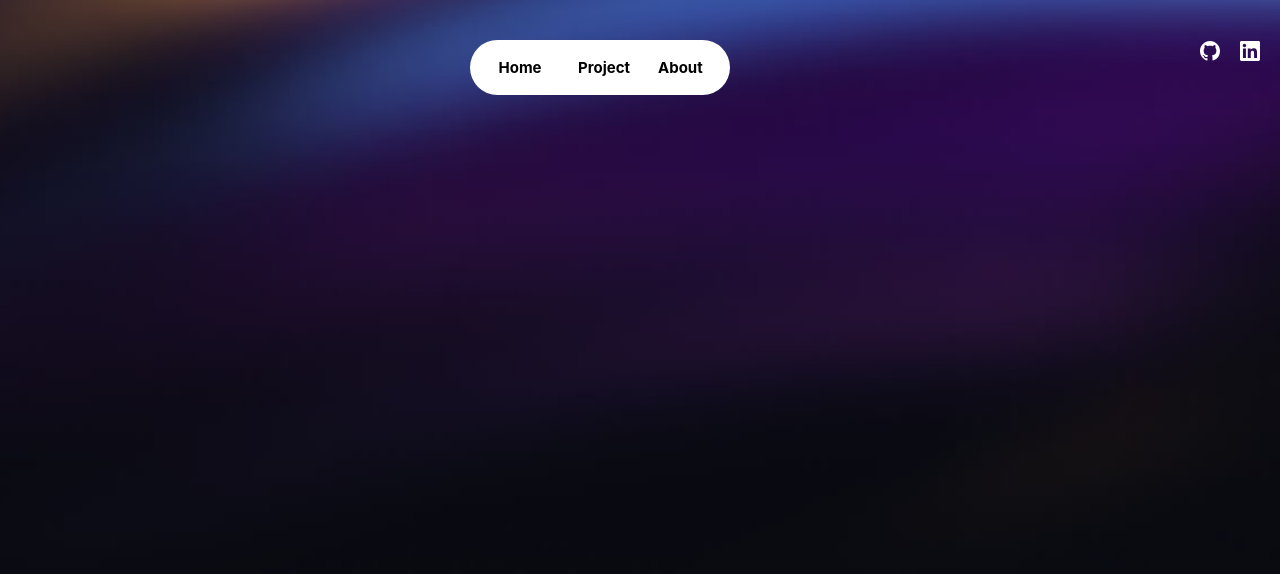
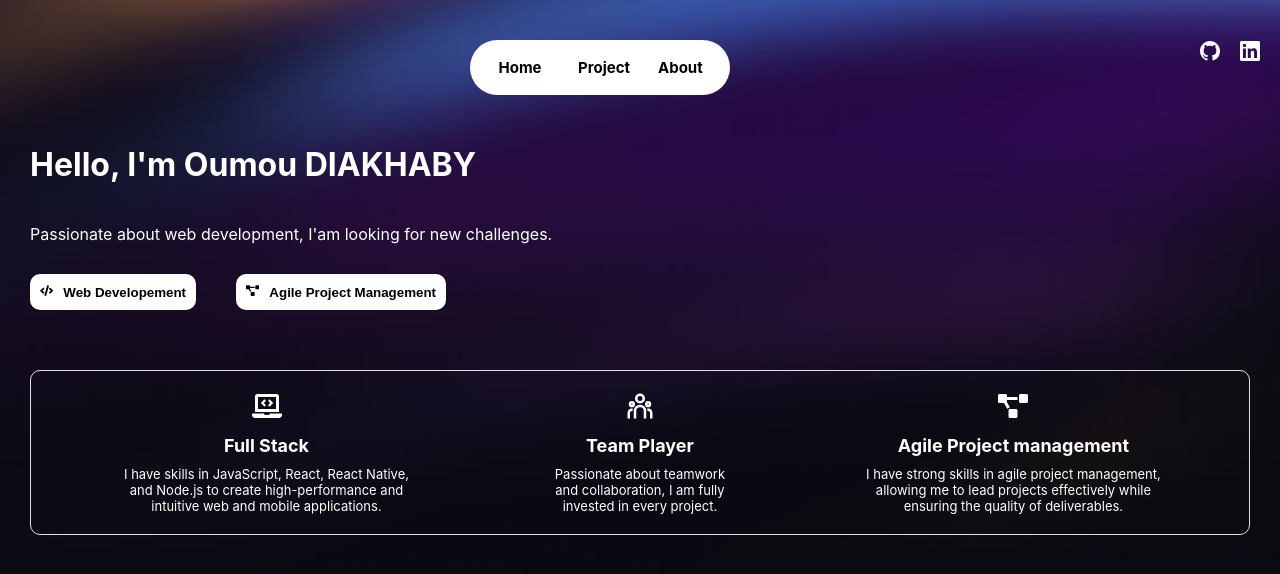
Before and after one commit to OumouDi/My-Portfolio, a React (Create React App) app in the folder app/: page / in a window 1280 px wide. Shown: the top 574 px of the page. Built offline with nearby package versions, Linux system fonts and the light colour scheme.

Commit message:
presentation section

```diff
--- a/app/src/components/Home/Header/Header.jsx
+++ b/app/src/components/Home/Header/Header.jsx
@@ -1,10 +1,12 @@
-import React from "react";
+import {React, useEffect,useState} from "react";
 import "./header.css";
 import { Link } from "react-router-dom";
 import { BsGithub } from "react-icons/bs";
 import { SiLinkedin } from "react-icons/si";
 
 const Header = () => {
+
+
   return (
     <div className="header-container">
       <nav className="nav">
--- a/app/src/components/Home/Home.jsx
+++ b/app/src/components/Home/Home.jsx
@@ -1,9 +1,14 @@
-import React from 'react'
+import React from 'react';
+import Introduce from '../Introduce/Introduce';
+import SkillsButton from '../Skillsbutton/SkillsButton';
+import Keyskills from '../Keyskills/Keyskills';
 
 const Home = () => {
   return (
-    <div>
-      <h1></h1>
+    <div className='home'>
+      <Introduce />
+      <SkillsButton />
+      <Keyskills />
     </div>
   )
 }
--- /dev/null
+++ b/app/src/components/Introduce/Introduce.jsx
@@ -0,0 +1,46 @@
+import React, { useEffect, useState } from 'react';
+import './introduce.css';
+
+const Introduce = () => {
+  const [name, setName] = useState("");
+  const [presentation, setPresentation] = useState("");
+
+  useEffect(() => {
+    const fullName = "Hello, I'm Oumou DIAKHABY";
+    const presentationText = "Passionate about web development, I'am looking for new challenges.";
+
+    let i = 0;
+
+    const nameInterval = setInterval(() => {
+      setName(fullName.substring(0, i + 1));
+      i += 1;
+      if (i === fullName.length) {
+        clearInterval(nameInterval);
+
+        let j = 0;
+        const presentationInterval = setInterval(() => {
+          setPresentation(presentationText.substring(0, j + 1));
+          j += 1;
+          if (j === presentationText.length) clearInterval(presentationInterval);
+        }, 10);
+      }
+    },25);
+
+    return () => {
+      clearInterval(nameInterval);
+    };
+  }, []);
+
+  return (
+    <div className='introduce-container'>
+      <div className="myname">
+        <h1>{name}</h1>
+      </div>
+      <div className="presentation">
+        <p className='mypres'>{presentation}</p>
+      </div>
+    </div>
+  );
+}
+
+export default Introduce;
--- /dev/null
+++ b/app/src/components/Introduce/introduce.css
@@ -0,0 +1,17 @@
+
+.home{
+    margin :40px 30px;
+}
+
+
+.myname{
+    margin-top: 40px;
+    display: flex;
+    justify-content: flex-start;
+}
+
+.mypres{
+    margin-top: 40px;
+    display: flex;
+    flex-direction: flex-start;
+}
--- /dev/null
+++ b/app/src/components/Keyskills/Keyskills.jsx
@@ -0,0 +1,30 @@
+import './keyskills.css';
+import { FaLaptopCode } from "react-icons/fa";
+import { RiTeamLine } from "react-icons/ri";
+import { FaProjectDiagram } from "react-icons/fa";
+
+import React from 'react'
+
+const Keyskills = () => {
+  return (
+    <div className='keySkills'>
+        <div className="key">
+          <FaLaptopCode className='icon' />
+            <h1>Full Stack</h1>
+            <p>I have skills in JavaScript, React, React Native, and Node.js to create high-performance and intuitive web and mobile applications.</p>
+        </div>
+        <div className="key">
+          <RiTeamLine className='icon' />
+            <h1>Team Player</h1>
+            <p>Passionate about teamwork and collaboration, I am fully invested in every project.</p>
+        </div>
+        <div className="key">
+          <FaProjectDiagram className='icon' />
+            <h1>Agile Project management</h1>
+            <p>I have strong skills in agile project management, allowing me to lead projects effectively while ensuring the quality of deliverables.</p>
+        </div>
+    </div>
+  )
+}
+
+export default Keyskills
--- /dev/null
+++ b/app/src/components/Keyskills/keyskills.css
@@ -0,0 +1,33 @@
+.keySkills{
+    display: flex;
+    align-items: center;
+    justify-content: center;
+    text-align: center;
+    margin-top: 60px;
+    border: 0.2px solid #e0e0e0;
+    border-radius: 10px;
+    padding: 20px;
+}
+
+
+.keySkills .key{
+    margin-right: 60px;
+    margin-left: 60px;
+    border-radius: 5px;
+}
+
+.keySkills .key .icon{
+    font-size: 30px;
+}
+
+.key h1{
+    font-size: 18px;
+    margin-top: 10px;
+    margin-bottom: 10px;
+}
+
+
+.key p{
+    font-size: 13px;
+
+}
--- /dev/null
+++ b/app/src/components/Skillsbutton/SkillsButton.jsx
@@ -0,0 +1,15 @@
+import React from 'react';
+import './skillsButton.css';
+import { FaCode } from "react-icons/fa";
+import { FaProjectDiagram } from "react-icons/fa";
+
+const SkillsButton = () => {
+  return (
+    <div className='skillsButton'>
+        <button ><FaCode className='icon'/>Web Developement</button>
+        <button> <FaProjectDiagram className='icon'/>Agile Project Management</button>
+    </div>
+  )
+}
+
+export default SkillsButton
--- /dev/null
+++ b/app/src/components/Skillsbutton/skillsButton.css
@@ -0,0 +1,25 @@
+
+.skillsButton{
+    margin-top: 30px;
+    display: flex;
+}
+
+.skillsButton button{
+    margin-right: 40px;
+    padding: 10px;
+    border-radius: 10px;
+    background-color: #fff;
+    color: black;
+    font-weight: bold;
+    border: none;
+    cursor: pointer;
+}
+
+.skillsButton button:hover{
+    transition: 0.5s;
+    background-color: #b7afb8;
+}
+
+.skillsButton .icon{
+    margin-right: 10px;
+}
```
